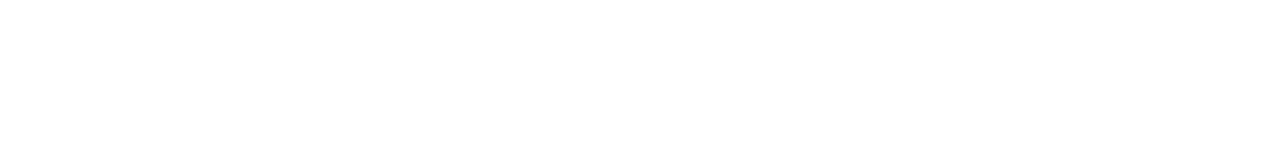
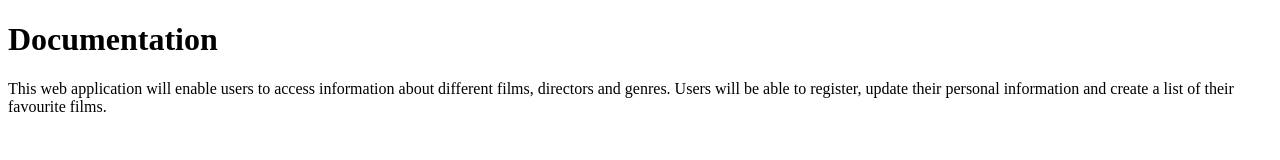
Before and after one commit to Mezekr/MeziFlix-app, a plain HTML site: page documentation.html in a window 1280 px wide. Drawn offline with Linux system fonts and the light colour scheme.

Commit message:
Update documentaion page content

```diff
--- a/documentation.html
+++ b/documentation.html
@@ -8,7 +8,17 @@
 </head>
 
 <body>
-
+    <header></header>
+    <main>
+        <h1>Documentation</h1>
+        <p> This web application will enable users to access information about
+            different films, directors and genres. Users will be able to
+            register, update their personal information and create a list of
+            their favourite films.
+        </p>
+        <h2></h2>
+    </main>
+    <footer></footer>
 </body>
 
 </html>
```
